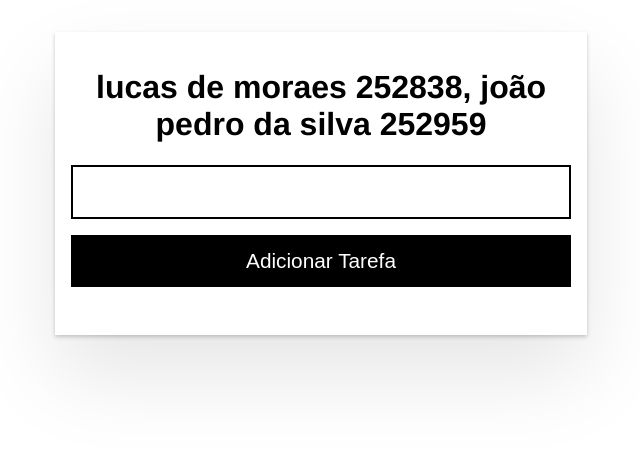
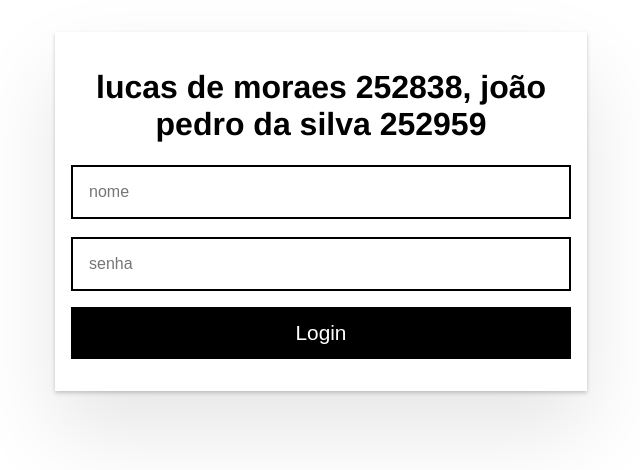
Before and after one commit to lucasmoraeslourenco/tp-frameworks-web, an Angular app in the folder frontend/TODOapp/: page / in a window 1280 px wide. Shown: the top 470 px of the page, without its empty margins (319-959 px from the left). Built offline with nearby package versions, Linux system fonts and the light colour scheme.

Commit message:
Implement user login functionality in app.html
Added login inputs and conditional rendering based on user login status.

```diff
--- a/frontend/TODOapp/src/app/app.html
+++ b/frontend/TODOapp/src/app/app.html
@@ -1,5 +1,6 @@
 <div class="main">
   <h1>lucas de moraes 252838, joão pedro da silva 252959</h1>
+  <div *ngIf="usuarioLogado()">
   <input class="lg-text-input" #campoNovoItem
     (keyup.enter)="CREATE_tarefa(campoNovoItem.value); campoNovoItem.value=''" />
   <button class="btn-primary" (click)="CREATE_tarefa(campoNovoItem.value); campoNovoItem.value=''">
@@ -11,4 +12,11 @@
       </app-item>
     </li>
   </ul>
+    </div>
+    <div *ngIf="!usuarioLogado()">
+    <input #username placeholder="nome" class="lg-text-input" />
+    <BR>
+    <input #password placeholder="senha" class="lg-text-input" />
+    <button class="btn-primary" >Login</button>
+    </div>
 </div>
```
